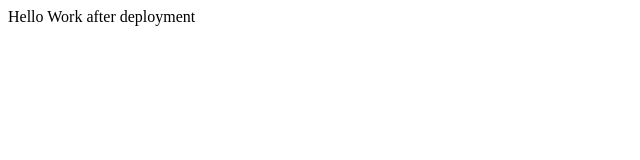
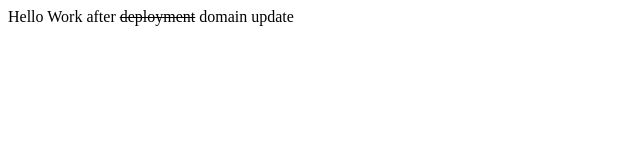
Before and after one commit to junaidrao/bootcamp2020, a plain HTML site: page index.html in a window 1280 px wide. Shown: the whole page, without its empty margins (0-640 px from the left). Drawn offline with Linux system fonts and the light colour scheme.

Commit message:
domain update

```diff
--- a/index.html
+++ b/index.html
@@ -6,6 +6,6 @@
     <title>Document</title>
 </head>
 <body>
-    <div>Hello Work after deployment</div>
+    <div>Hello Work after <s>deployment</s> domain update</div>
 </body>
 </html>
```
